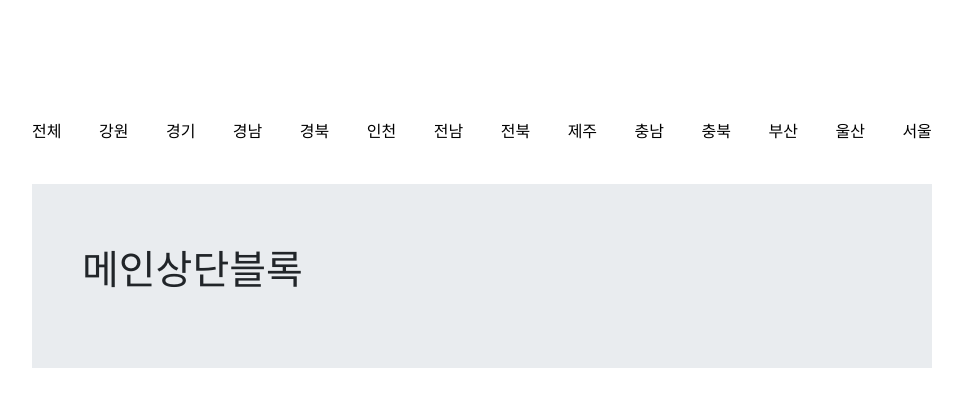
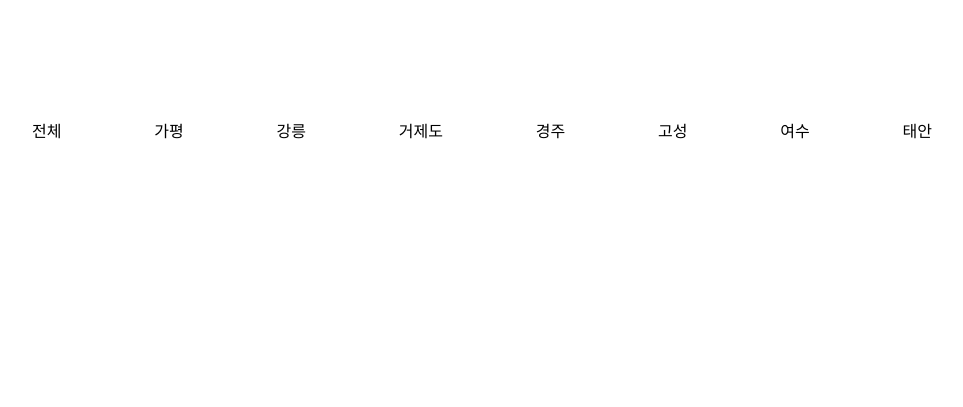
Before and after one commit to Hanghae99-Team34-1stWeek/miniProject, a Flask app: template templates/main.html in a window 1280 px wide. Shown: the top 407 px of the page, without its empty margins (158-1121 px from the left). Run offline with Flask 2, Linux system fonts and the light colour scheme; the template is opened without the code that fills it, so the values that code supplies are empty; some libraries are stand-ins or nearby versions.

Commit message:
Update main.html

```diff
--- a/templates/main.html
+++ b/templates/main.html
@@ -55,6 +55,7 @@
         }
 
 
+
     </script>
 
     <!-- 추후 디자인 및 레이아웃 수정 시 삭제할 부분 -->
@@ -109,14 +110,6 @@
         .container {
             padding-left: 50px;
         }
-
-        .con {
-            display: none;
-        }
-
-        .on {
-            display: block;
-        }
     </style>
 
 
@@ -128,34 +121,20 @@
     <div class="area-menu-wrap">
         <div class="area-menu">
             <ul class="area-ul">
-                <li><a class="menu-title" href="#">전체</a></li>
-                <li><a class="menu-title" href="#">강원</a></li>
-                <li><a class="menu-title" href="#">경기</a></li>
-                <li><a class="menu-title" href="#">경남</a></li>
-                <li><a class="menu-title" href="#">경북</a></li>
-                <li><a class="menu-title" href="#">인천</a></li>
-                <li><a class="menu-title" href="#">전남</a></li>
-                <li><a class="menu-title" href="#">전북</a></li>
-                <li><a class="menu-title" href="#">제주</a></li>
-                <li><a class="menu-title" href="#">충남</a></li>
-                <li><a class="menu-title" href="#">충북</a></li>
-                <li><a class="menu-title" href="#">부산</a></li>
-                <li><a class="menu-title" href="#">울산</a></li>
-                <li><a class="menu-title" href="#">서울</a></li>
+                <li><a class="menu-title" href="/main/">전체</a></li>
+                <li><a class="menu-title" href="/main/?location=가평">가평</a></li>
+                <li><a class="menu-title" href="/main/?location=강릉">강릉</a></li>
+                <li><a class="menu-title" href="/main/?location=거제도">거제도</a></li>
+                <li><a class="menu-title" href="/main/?location=경주">경주</a></li>
+                <li><a class="menu-title" href="/main/?location=고성">고성</a></li>
+                <li><a class="menu-title" href="/main/?location=여수">여수</a></li>
+                <li><a class="menu-title" href="/main/?location=태안">태안</a></li>
             </ul>
         </div>
     </div>
 
 
     <div class="wrap">
-        <div class="jumbotron jumbotron-fluid">
-            <div class="container">
-                <h1>메인상단블록</h1>
-                <div class="">
-                </div>
-            </div>
-        </div>
-
         <div class="card-columns">
             <!-- 펜션 블록 목록-->
             {% for pension in pensions %}
```
